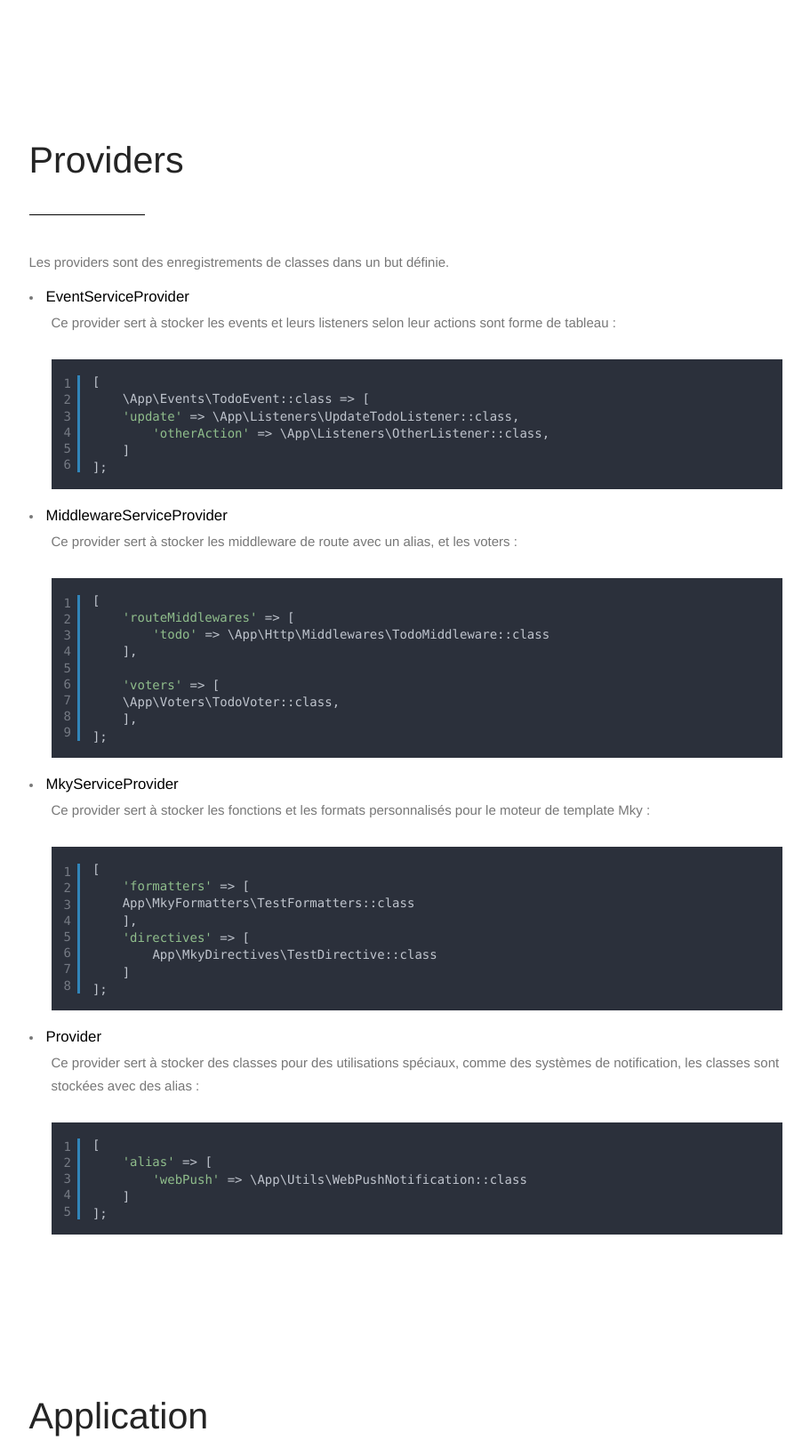
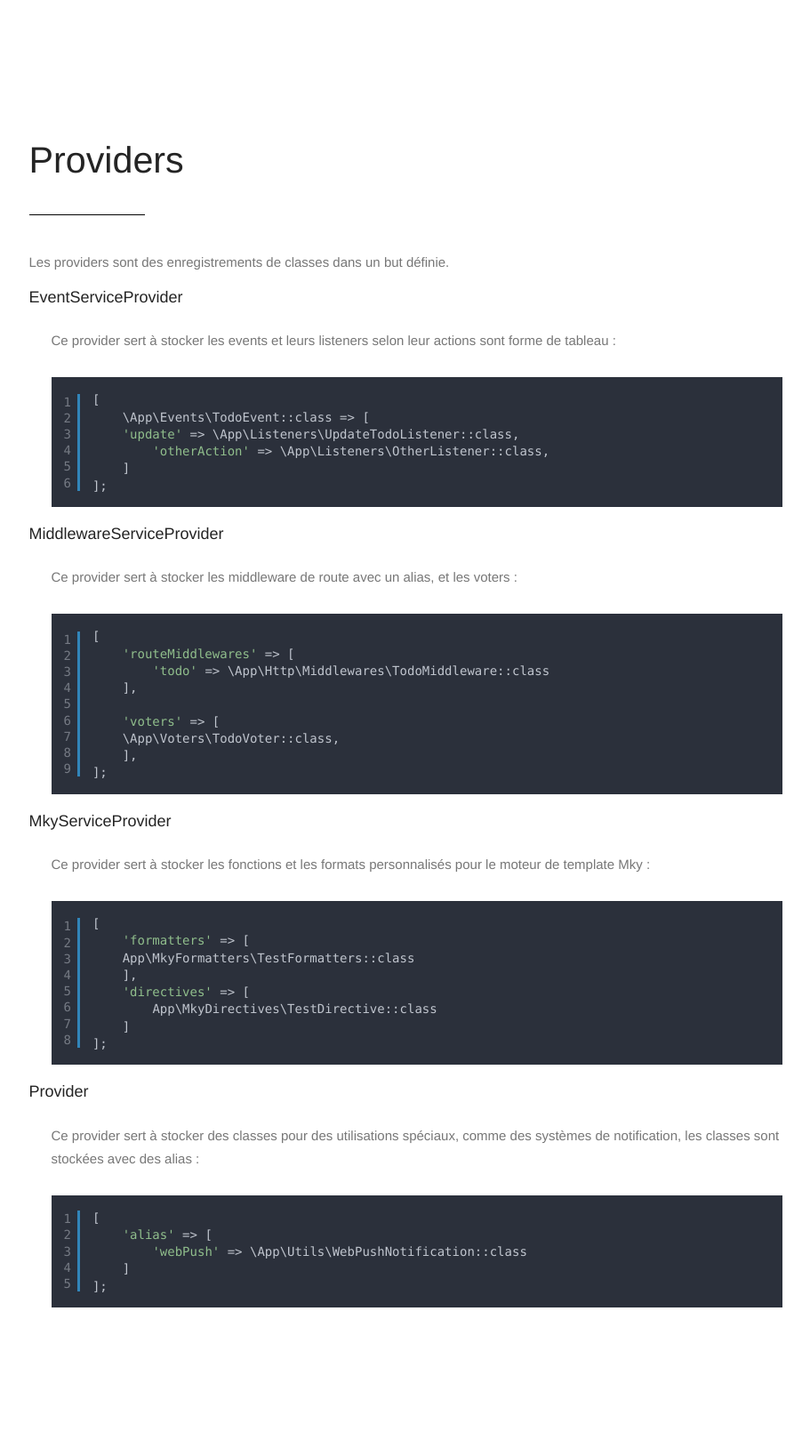
Before and after one commit to Micky-N/MickyFramework, a PHP site: page / in a window 1280 px wide. Shown: the part 4580-6208 px from the top of the page at 89% size, without its empty margins (330-1241 px from the left). Run offline with PHP 8.4, Linux system fonts and the light colour scheme.

Commit message:
nav boder color dark

```diff
--- a/css/custom.css
+++ b/css/custom.css
@@ -19,6 +19,21 @@ html.dark hr {
 
 html.dark .docs-sidebar .nav>li>a {
     color: #eee;
+}
+
+html.dark .docs-sidebar .nav>.active>a {
+    color: #cc8548;
+    border-left: 2px solid #cc8548;
+}
+
+html.dark .docs-sidebar .nav>li:not(.active)>a:hover {
+    color: #cc8548;
+    border-left: 1px solid #cc8548;
+}
+
+html.dark .docs-sidebar .nav>li>a:hover {
+    color: #cc8548;
+    border-left: 2px solid #cc8548;
 }
 
 html.dark .dark-text hr {
--- a/index.html
+++ b/index.html
@@ -499,8 +499,7 @@
                             <div class="col-md-12">
                                 <p>Les providers sont des enregistrements de classes dans un but définie.
                                 </p>
-                                <li>
-                                    <span style="font-size: 1.2em; color: black;">EventServiceProvider</span>
+                                <h4>EventServiceProvider</h4>
                                 <div style="margin-left: 25px">
                                     <p>Ce provider sert à stocker les events et leurs listeners selon leur actions sont forme de tableau :</p>
                                     <pre class="brush: js">
@@ -512,9 +511,7 @@
                                         ];
                                     </pre>
                                 </div>
-                                </li>
-                                <li>
-                                    <span style="font-size: 1.2em; color: black;">MiddlewareServiceProvider</span>
+                                <h4>MiddlewareServiceProvider</h4>
                                 <div style="margin-left: 25px">
                                     <p>Ce provider sert à stocker les middleware de route avec un alias, et les voters :</p>
                                     <pre class="brush: js">
@@ -529,9 +526,7 @@
                                         ];
                                     </pre>
                                 </div>
-                                </li>
-                                <li>
-                                    <span style="font-size: 1.2em; color: black;">MkyServiceProvider</span>
+                                <h4>MkyServiceProvider</h4>
                                 <div style="margin-left: 25px">
                                     <p>Ce provider sert à stocker les fonctions et les formats personnalisés pour le moteur de template Mky :</p>
                                     <pre class="brush: js">
@@ -545,9 +540,7 @@
                                         ];
                                     </pre>
                                 </div>
-                                </li>
-                                <li>
-                                    <span style="font-size: 1.2em; color: black;">Provider</span>
+                                <h4>Provider</h4>
                                 <div style="margin-left: 25px">
                                     <p>Ce provider sert à stocker des classes pour des utilisations spéciaux, comme des systèmes de notification, les classes sont stockées avec des alias :</p>
                                     <pre class="brush: js">
@@ -558,7 +551,6 @@
                                         ];
                                     </pre>
                                 </div>
-                                </li>
                             </div>
 
                         </div>
```
Lines whose indentation alone changed are shown as unchanged.
